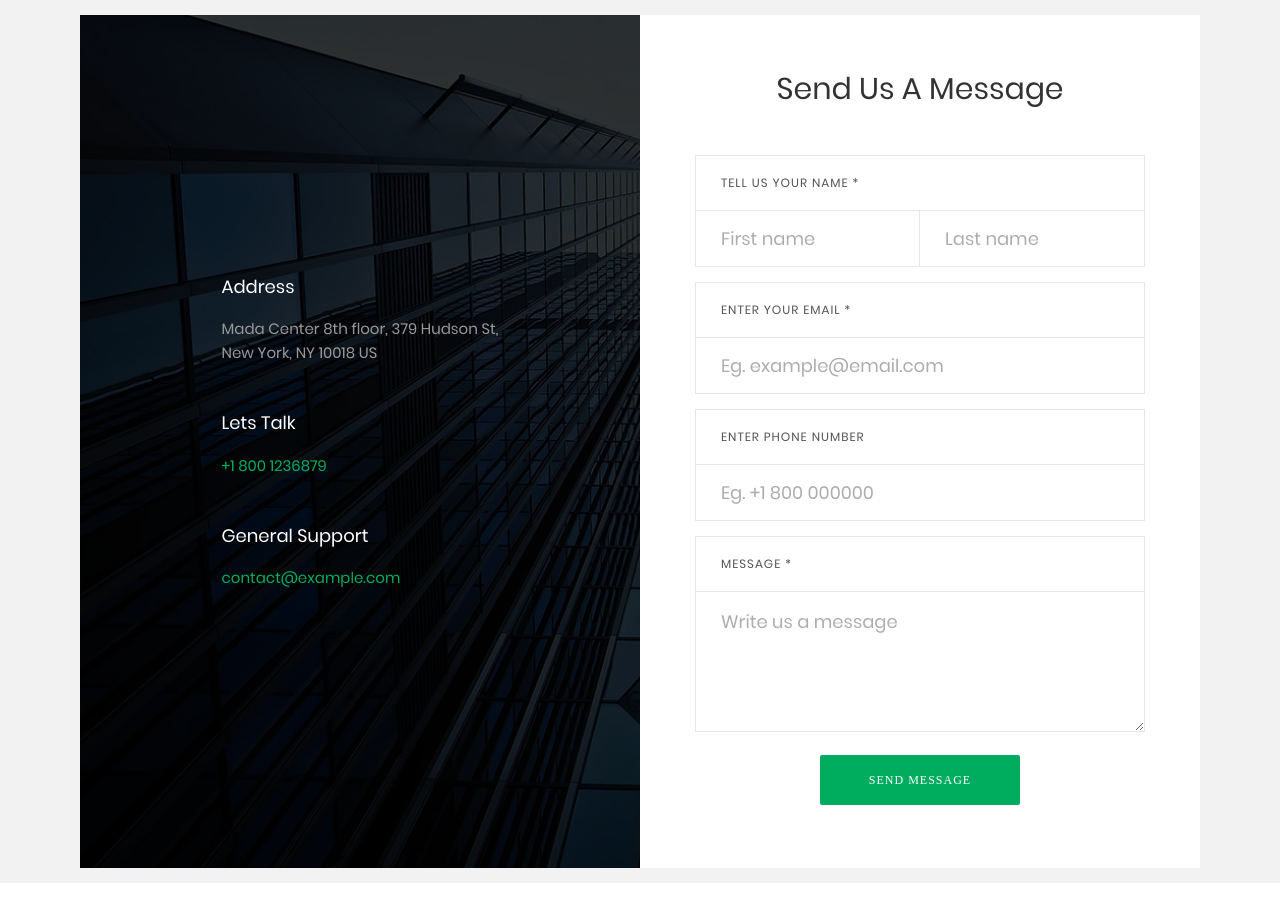
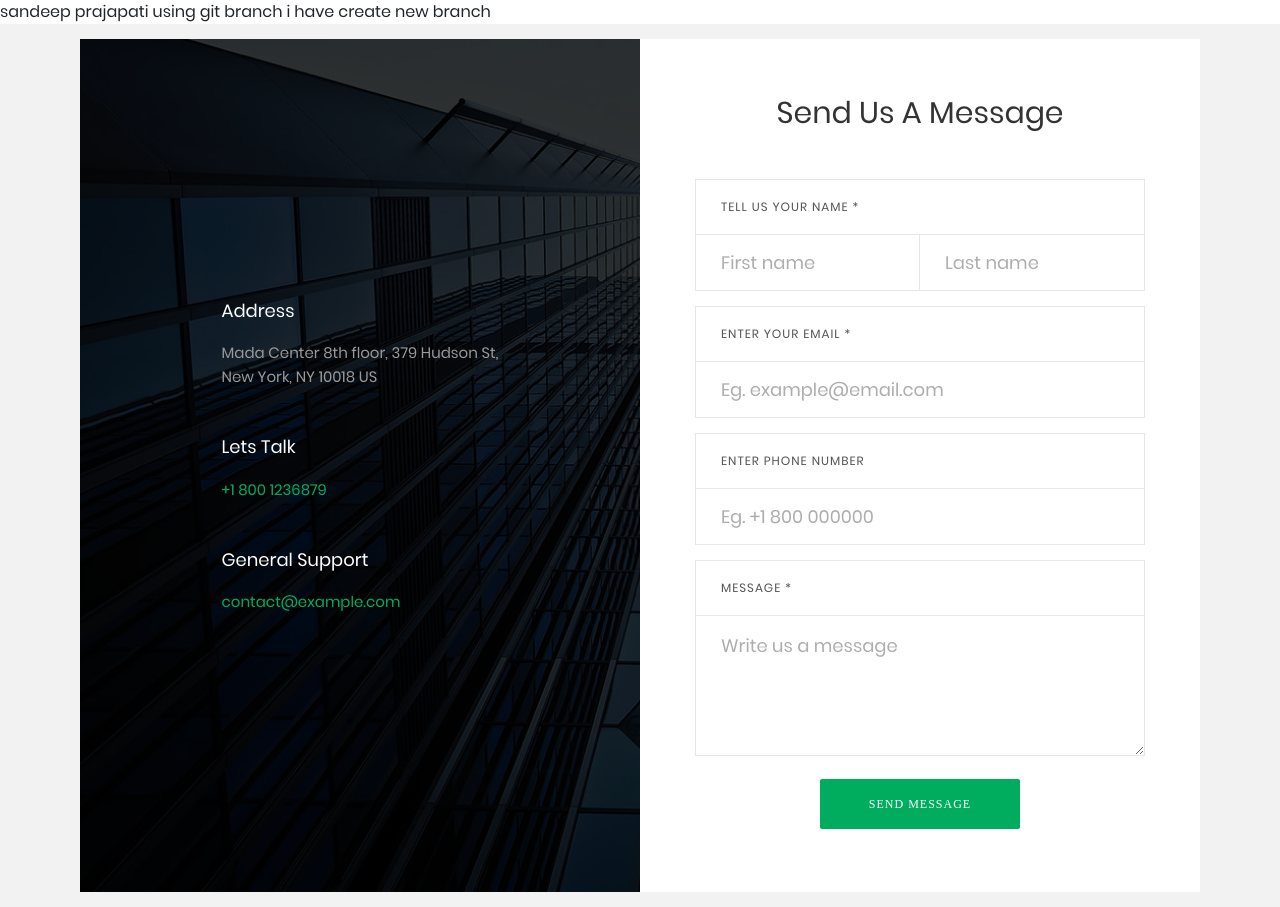
Before and after one commit to sandeepprajapati2569/new_web, a Django app: page / in a window 1280 px wide. Before the commit the page ends 883 px from the top, so only its background shows below. Run offline with Django 3.2, Linux system fonts and the light colour scheme; some libraries are stand-ins or nearby versions; some web fonts are replaced.

Commit message:
add with version

```diff
--- a/template/home.html
+++ b/template/home.html
@@ -1,4 +1,5 @@
 <!DOCTYPE html>
+sandeep prajapati using git branch i have create new branch
 <html lang="en">
 {% load static %}
 <head>
```
